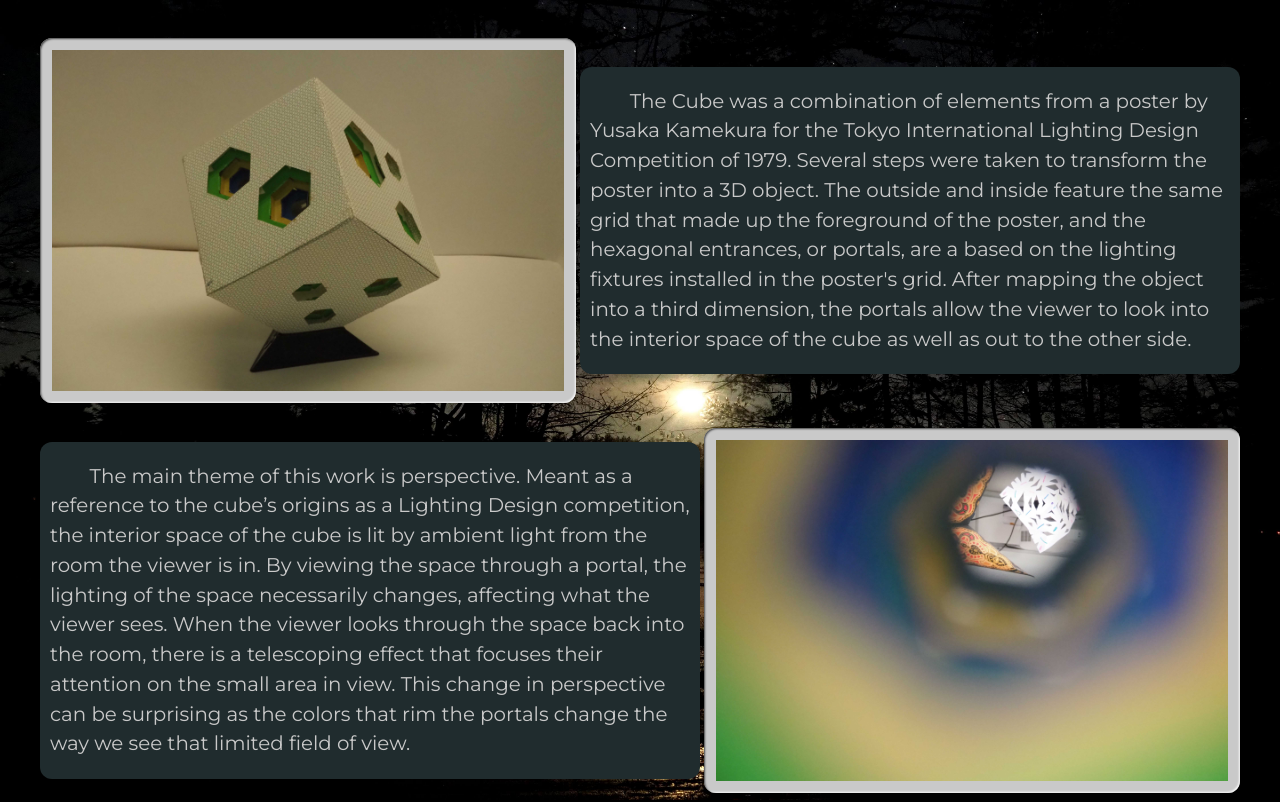
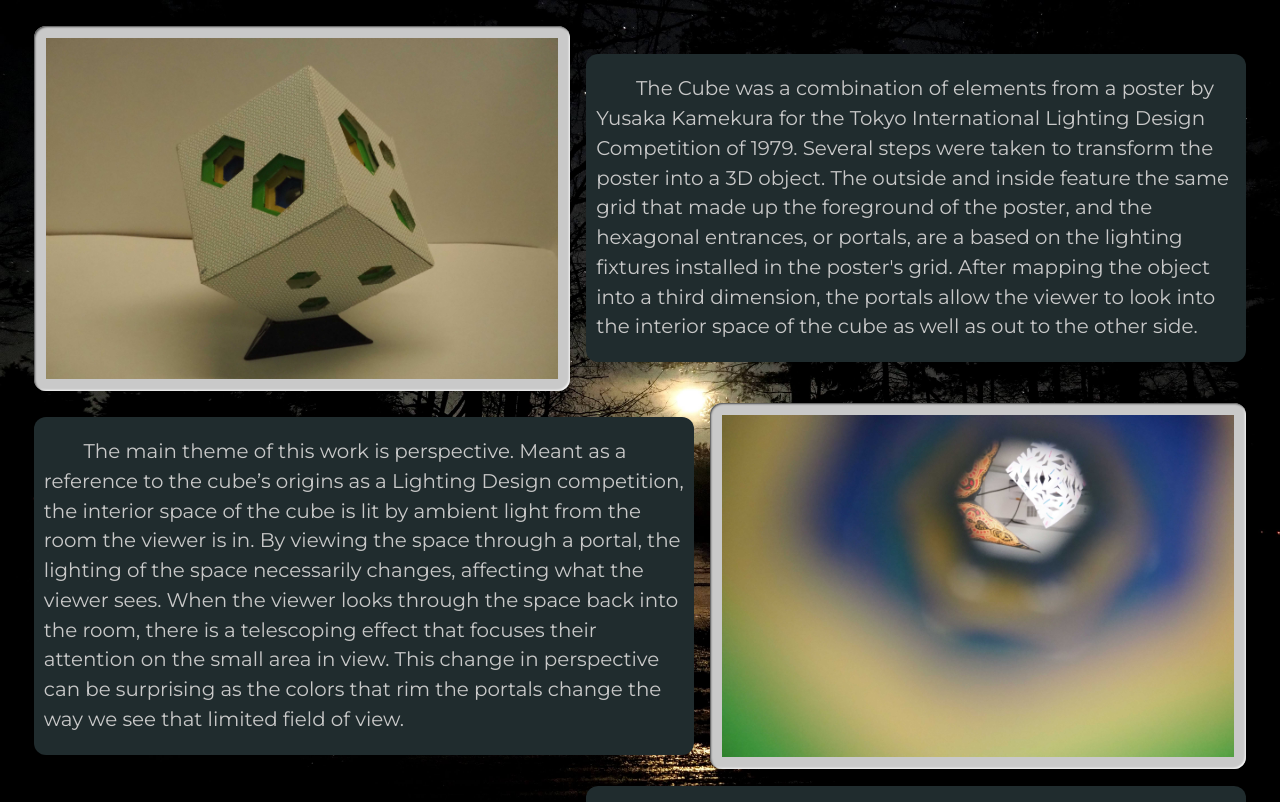
Before and after one commit to NathanaelMathieu/nathanaelmathieu.github.io, a React (Create React App) app: page /cube in a window 1280 px wide. Shown: the top 802 px of the page. Built offline with nearby package versions, Linux system fonts and the light colour scheme.

Commit message:
project spacing is better

```diff
--- a/src/style.scss
+++ b/src/style.scss
@@ -37,8 +37,8 @@ $header-height: 50px;
   align-items: center;
   justify-content: space-around;
   > * {
-    margin: 1%;
-    min-width: 330px;
+    margin-bottom: 1%;
+    min-width: 300px;
 
     display: flex;
     flex-flow: row wrap;
```
